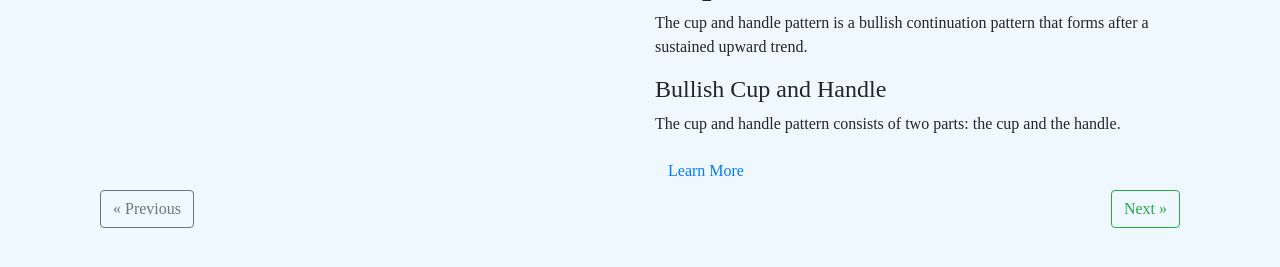
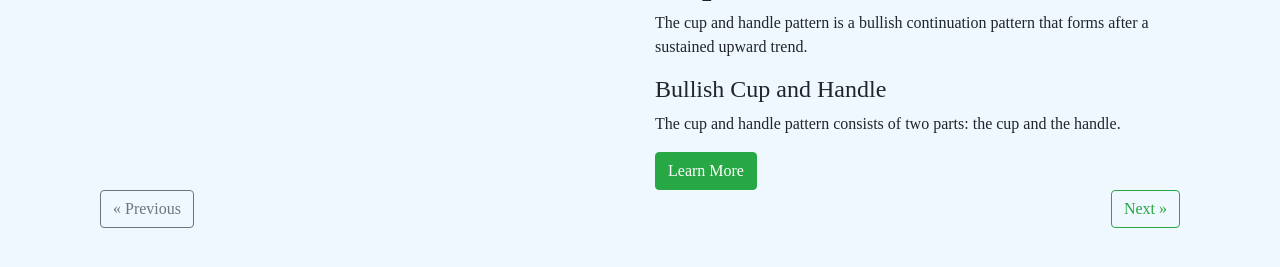
Before and after one commit to bobbybax12/stockchartpattern, a Flask app: page /learn/1 in a window 1280 px wide. Shown: the part 159-426 px from the top of the page. Run offline with Flask 3, Linux system fonts and the light colour scheme; some libraries are stand-ins or nearby versions.

Commit message:
changed learn page style

```diff
--- a/templates/learn.html
+++ b/templates/learn.html
@@ -16,9 +16,10 @@
             <p>{{ lesson['bullish_description'] }}</p>
             <!-- Learn More Button for Bullish -->
             {% if lesson['bullish_additional_info'] %}
-            <button class="btn btn-link" type="button" data-toggle="collapse" data-target="#bullishCollapse" aria-expanded="false" aria-controls="bullishCollapse">
+            <button class="btn btn-link btn-success text-white" type="button" data-toggle="collapse" data-target="#bullishCollapse" aria-expanded="false" aria-controls="bullishCollapse">
                 Learn More
             </button>
+
             <div class="collapse" id="bullishCollapse">
                 <div class="card card-body">
                     <!-- Additional content for Bullish -->
@@ -34,7 +35,7 @@
             <p>{{ lesson['bearish_description'] }}</p>
             <!-- Learn More Button for Bearish -->
             {% if lesson['bearish_additional_info'] %}
-            <button class="btn btn-link" type="button" data-toggle="collapse" data-target="#bearishCollapse" aria-expanded="false" aria-controls="bearishCollapse">
+            <button class="btn btn-link btn-danger text-white" type="button" data-toggle="collapse" data-target="#bearishCollapse" aria-expanded="false" aria-controls="bearishCollapse">
                 Learn More
             </button>
             <div class="collapse" id="bearishCollapse">
```
